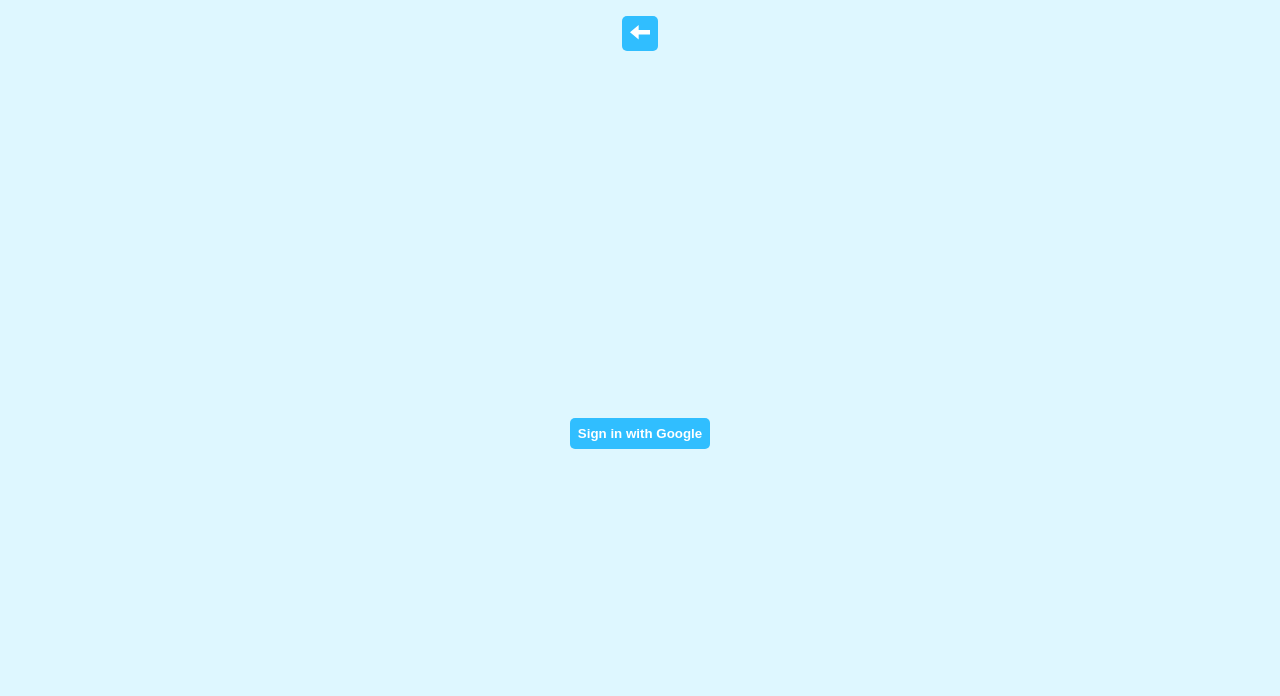
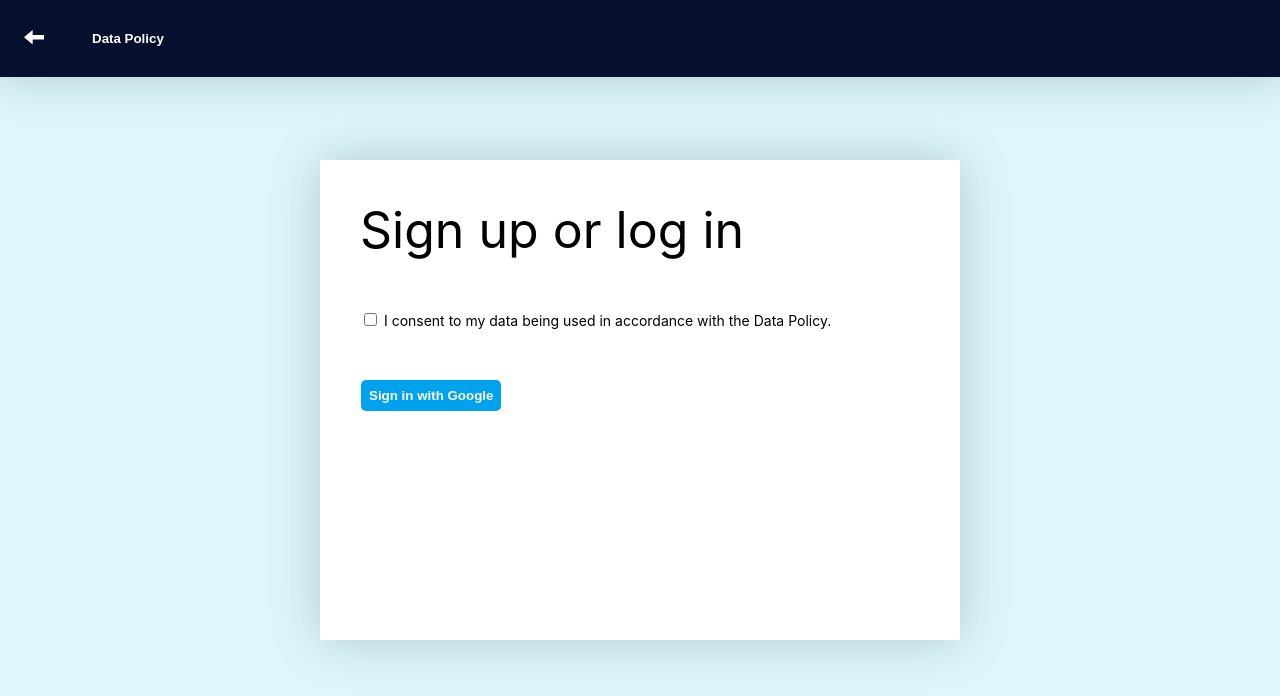
Before and after one commit to gwood1963/group-design-practical, a React (Create React App) app: page /signup in a window 1280 px wide. Shown: the top 696 px of the page. Built offline with nearby package versions, Linux system fonts and the light colour scheme.

Commit message:
Formatting for sign up page, welcome page, nav bar. Problem with server connection to be resolved

```diff
--- a/src/components/ActionButton.tsx
+++ b/src/components/ActionButton.tsx
@@ -1,13 +1,14 @@
 interface ActionButtonProps {
   onClick: (e: React.MouseEvent<HTMLButtonElement>) => void;
   text: string;
+  backcolor?: string;
 }
-const ActionButton = ({ onClick, text }: ActionButtonProps) => {
+const ActionButton = ({ onClick, text, backcolor }: ActionButtonProps) => {
   return (
     <button
       style={{
         color: "white",
-        backgroundColor: "#30beff",
+        backgroundColor: backcolor ? backcolor : "#00A2ED",
         borderRadius: "5px",
         padding: "0.5rem",
         margin: "1rem",
--- a/src/components/ImageActionButton.tsx
+++ b/src/components/ImageActionButton.tsx
@@ -2,13 +2,14 @@
     onClick: (e: React.MouseEvent<HTMLButtonElement>) => void;
     text: string;
     image?: string;
+    backcolor?: string;
   }
-  const ImageActionButton = ({ onClick, text ,image }: ImageActionButtonProps) => {
+  const ImageActionButton = ({ onClick, text ,image, backcolor }: ImageActionButtonProps) => {
     return (
       <button
         style={{
           color: "white",
-          backgroundColor: "#30beff",
+          backgroundColor: backcolor ? backcolor : "#00A2ED",
           borderRadius: "5px",
           padding: "0.5rem",
           margin: "1rem",
--- a/src/components/LinkButton.tsx
+++ b/src/components/LinkButton.tsx
@@ -4,15 +4,16 @@
   text: string;
   image?: string;
   target: string;
+  backcolor?: string;
 }
 
-const LinkButton = ({ text, image, target }: LinkButtonProps) => {
+const LinkButton = ({ text, image, target, backcolor }: LinkButtonProps) => {
   return (
     <Link
       to={target}
       style={{
         color: "white",
-        backgroundColor: "#30beff",
+        backgroundColor: backcolor ? backcolor : "#00A2ED",  /*You can optionally specify a background colour different from default (transparent) with paramter backcolor*/
         textDecoration: "none",
         borderRadius: "5px",
         padding: "0.5rem",
--- a/src/index.css
+++ b/src/index.css
@@ -13,8 +13,37 @@
 }
 
 
+/*WELCOME PAGE STYLING WITH ANIMATION*/
+.welcome {
+  flex-direction: column;
+  align-items: center;
+  justify-content: center;
+  display: flex;
+}
+
+.textbox {
+  padding: 10px;
+  color: Black;
+  font-size: 24px;
+  justify-content: center;
+}
+
+/*NAVIGATION BAR STYLING*/
+.navBar {
+
+  padding: 5px;
+  background-color: rgb(5, 16, 46);
+  width: 100%;
+  display: flex;
+  justify-content: left;
+  box-shadow: 0 0 50px rgba(0, 0, 0, 0.2);
+  position: absolute;
+  top: 0px;
+}
 
 
+/*DATABASE PAGE STYLING*/
+/*class for the div in which the table is held*/
 .database {
   background: -webkit-linear-gradient(45deg, #49a09d, #5f2c82);
   background: linear-gradient(45deg, #49a09d, #5f2c82);
@@ -26,11 +55,12 @@
 
 }
 
+/*The container which holds the table, including the Candidates title*/
 .databaseContainer {
   position: absolute;
   top: 50%;
   left: 50%;
-  background-color: rgb(13, 4, 62);
+  background-color: rgba(5, 16, 46, 1);
   -webkit-transform: translate(-50%, 50%);
   transform: translate(-50%, -50%);
   box-shadow: 0 0 50px rgba(0, 0, 0, 0.7);
@@ -87,22 +117,17 @@
   z-index: -1;
 }
 
-.navBar {
-
-  padding: 5px;
-  background-color: #061536;
-  width: 100%;
-  display: flex;
-  justify-content: left;
-}
 
 
+
+
+/*Styling for a popup*/
 .popup {
   position: relative;
   top: 25%;
   display: inline-block;
   cursor: pointer;
-  background-color: #30beff;
+  background-color: "rgba(5, 16, 46, 0)";
   color: white;
   padding: 0.5rem;
   border-radius: 5px;
@@ -110,13 +135,14 @@
   font-weight: bold;
   font-size: 14px;
   height: 19px;
+  margin: 1rem;
 
 }
 
 .popup .popuptext {
   visibility: hidden;
   width: 160px;
-  background-color: rgb(30, 156, 51) ;
+  background-color: rgba(69, 151, 83, 0.9) ;
   color: #fff;
   text-align: center;
   border-radius: 6px;
@@ -152,5 +178,5 @@
 
 @keyframes fadeIn{
   from {opacity: 0;}
-  to {opacity: 1;}
+  to {visibility: visible; opacity: 1;}
 }
--- a/src/index.tsx
+++ b/src/index.tsx
@@ -10,6 +10,7 @@
 import UserTokenPage from "./pages/UserToken";
 import GamePage from "./pages/GamePage";
 import Database01Page from "./pages/Database01Page";
+import AdminLogIn from "./pages/AdminLogIn";
 
 
 const router = createBrowserRouter([
@@ -33,6 +34,10 @@
     path: "/database",
     element: <Database01Page />,
   },
+  {
+    path: "/adminlogin",
+    element: <AdminLogIn />,
+  }
 ]);
 
 const root = ReactDOM.createRoot(
--- /dev/null
+++ b/src/pages/AdminLogIn.tsx
@@ -0,0 +1,16 @@
+import MainWrapper from "../components/ContentWrapper";
+import LinkButton from "../components/LinkButton";
+
+const AdminLogIn = () => {
+  return (
+    <MainWrapper>
+        <div className = "navBar">
+            <LinkButton target="/" text="back button" image="/back.svg" backcolor = "rgba(0,0,0,0)"/>
+        </div>
+        <div>Insert here the log in stuff for an Admin.</div>
+        <LinkButton text = "Continue" target = "/database"/>
+    </MainWrapper>
+  );
+};
+
+export default AdminLogIn;
--- a/src/pages/Database01Page.tsx
+++ b/src/pages/Database01Page.tsx
@@ -123,9 +123,14 @@
         console.log(data),
         <>
 
+
+
+
+
+        <MainWrapper flexDirection = "column">
             <div className = "navBar">
-            <LinkButton target="/" text="back button" image="/back.svg" />
-            <ImageActionButton text = "refresh" onClick = {() => {getScores()}} image="/refresh.svg" />
+                <LinkButton target="/adminlogin" text="back button" image="/back.svg" backcolor = "rgba(0,0,0,0)"/>
+                <ImageActionButton text = "refresh" onClick = {() => {getScores()}} image="/refresh.svg" backcolor = "rgba(0,0,0,0)"/>
 
                 <div className = "popup" onClick = {(_)=> {
                     var popup = document.getElementById("InvitePopup")!;
@@ -139,18 +144,17 @@
                 Invite Selected
                 <span className = "popuptext" id = "InvitePopup"> None selected!</span>
                 </div>
+                <div style = {{position: "absolute", right: "5px"}}>
                     <ActionButton
                     text="Log out"
                     onClick={() => {
                         auth.signOut();
-                navigate("/");
+                        navigate("/adminlogin");
                     }}
+                    backcolor = "rgba(0,0,0,0)"
                     />
                 </div>
-
-
-
-        <MainWrapper flexDirection = "column">
+            </div>
             <body id = "databasePage">
                 <div className = "databaseContainer">
                     <h1> Candidates </h1>
--- a/src/pages/HomePage.tsx
+++ b/src/pages/HomePage.tsx
@@ -4,8 +4,16 @@
 const HomePage = () => {
   return (
     <MainWrapper>
-      <LinkButton text="Candidate" target="signup" />
-      <LinkButton text="Admin" target="database" />
+      <div style ={{position: "absolute", top: "20px", right: "5px"}}><LinkButton text="Admin" target="adminlogin"/></div>
+      <div className = "welcome">
+        <div className = "textbox" style ={{visibility: "hidden", animation: "fadeIn 2s forwards", fontSize: "150px"}}>Welcome.</div>
+        <div className = "textbox" style ={{visibility: "hidden", animation: "fadeIn 1s forwards", animationDelay: "3s", fontSize: "50px"}}>You seem like you like a puzzle.</div>
+        <div className = "textbox" style= {{visibility: "hidden", animation: "fadeIn 2s forwards", animationDelay: "5s"}}>Want to try ours?</div>
+        <div className = "textbox" style= {{visibility: "hidden", animation: "fadeIn 2s forwards", animationDelay: "5s"}}>
+          <LinkButton text="Continue" target="signup" />
+
+        </div>
+      </div>
     </MainWrapper>
   );
 };
--- a/src/pages/SignupPage.tsx
+++ b/src/pages/SignupPage.tsx
@@ -4,6 +4,7 @@
 import { useNavigate } from "react-router-dom";
 import ActionButton from "../components/ActionButton";
 import MainWrapper from "../components/ContentWrapper";
+import Checkbox from "../components/Checkbox";
 
 const SignupPage = () => {
   const navigate = useNavigate();
@@ -16,8 +17,28 @@
 
   return (
     <>
-      <LinkButton target="/" text="back button" image="/back.svg" />
+      <div className = "navBar">
+        <LinkButton target="/" text="back button" image="/back.svg" backcolor = "rgba(0,0,0,0)"/>
+        <ActionButton onClick= {() => {}} text = "Data Policy" backcolor = "rgba(0,0,0,0)" /> {/** Code to display data policy */}
+      </div>
       <MainWrapper justifyContent="space-around">
+        <div style = {{
+          background: "white",
+          boxShadow: "0 0 50px rgba(0, 0, 0, 0.2)",
+          width: "50%",
+          height: "60%",
+          justifyContent: "left",
+          flexDirection: "column",
+          display: "flex",
+
+        }}>
+
+          <div className = "textbox" style = {{position: "relative", top: "30px", left: "30px", fontSize: "50px",}} >Sign up or log in</div>
+          <div style = {{padding: "30px", fontSize: "14px", position: "relative", top: "40px", left: "10px"}}>
+            <Checkbox/>  {/*TO DO:  implemenet features that sign up is only permitted once box checked*/ }
+            I consent to my data being used in accordance with the Data Policy.
+          </div>
+          <div style = {{padding: "25px", fontSize: "14px", position: "relative", top: "20px"}}>
             <ActionButton
               onClick={(_) => {
                 signInWithPopup(auth, provider)
@@ -30,7 +51,11 @@
               }}
               text="Sign in with Google"
             />
+          </div>
+
+
           {error !== undefined && <p>error</p>}
+        </div>
       </MainWrapper>
     </>
   );
```
Lines whose indentation alone changed are shown as unchanged.
